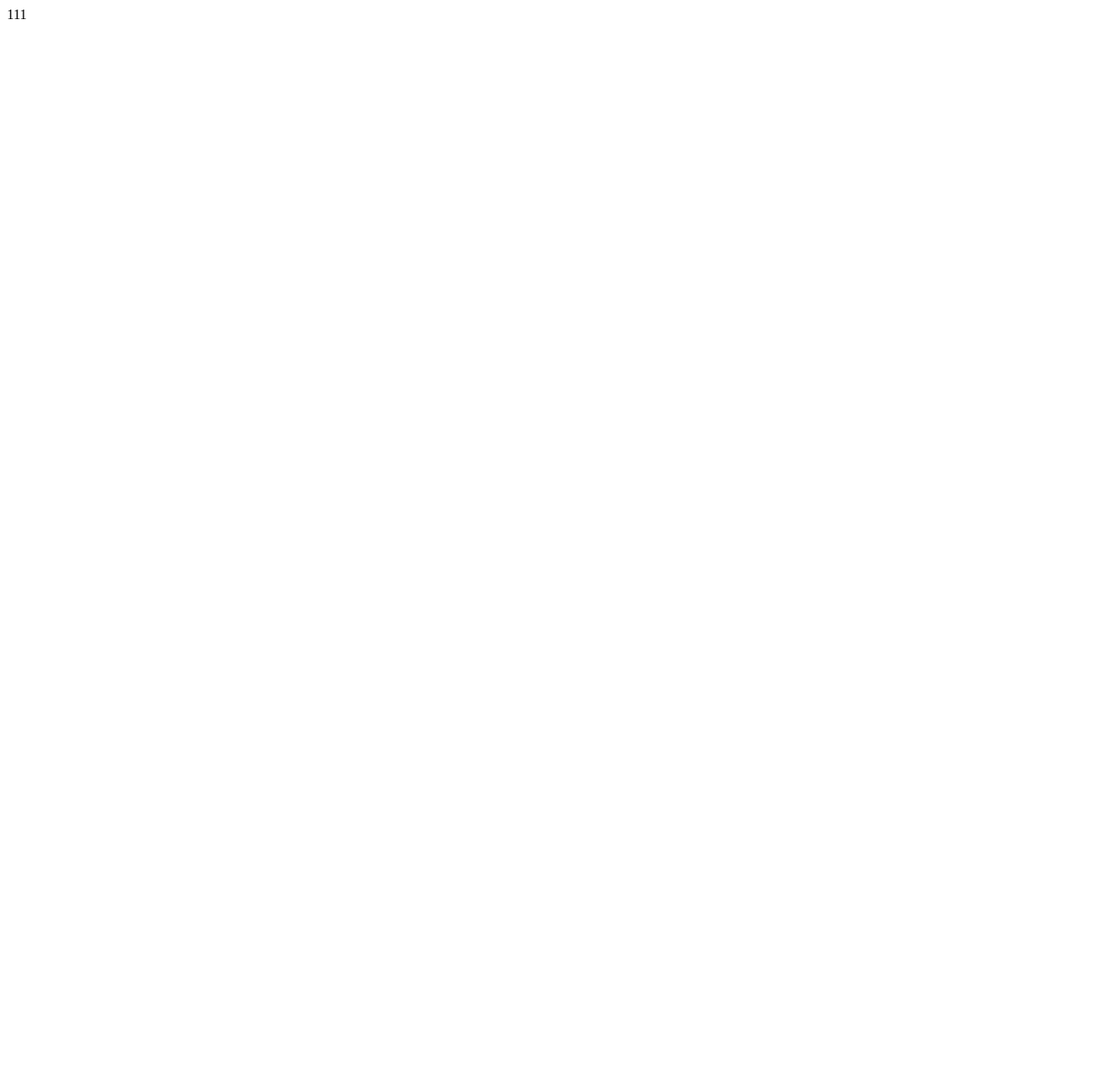
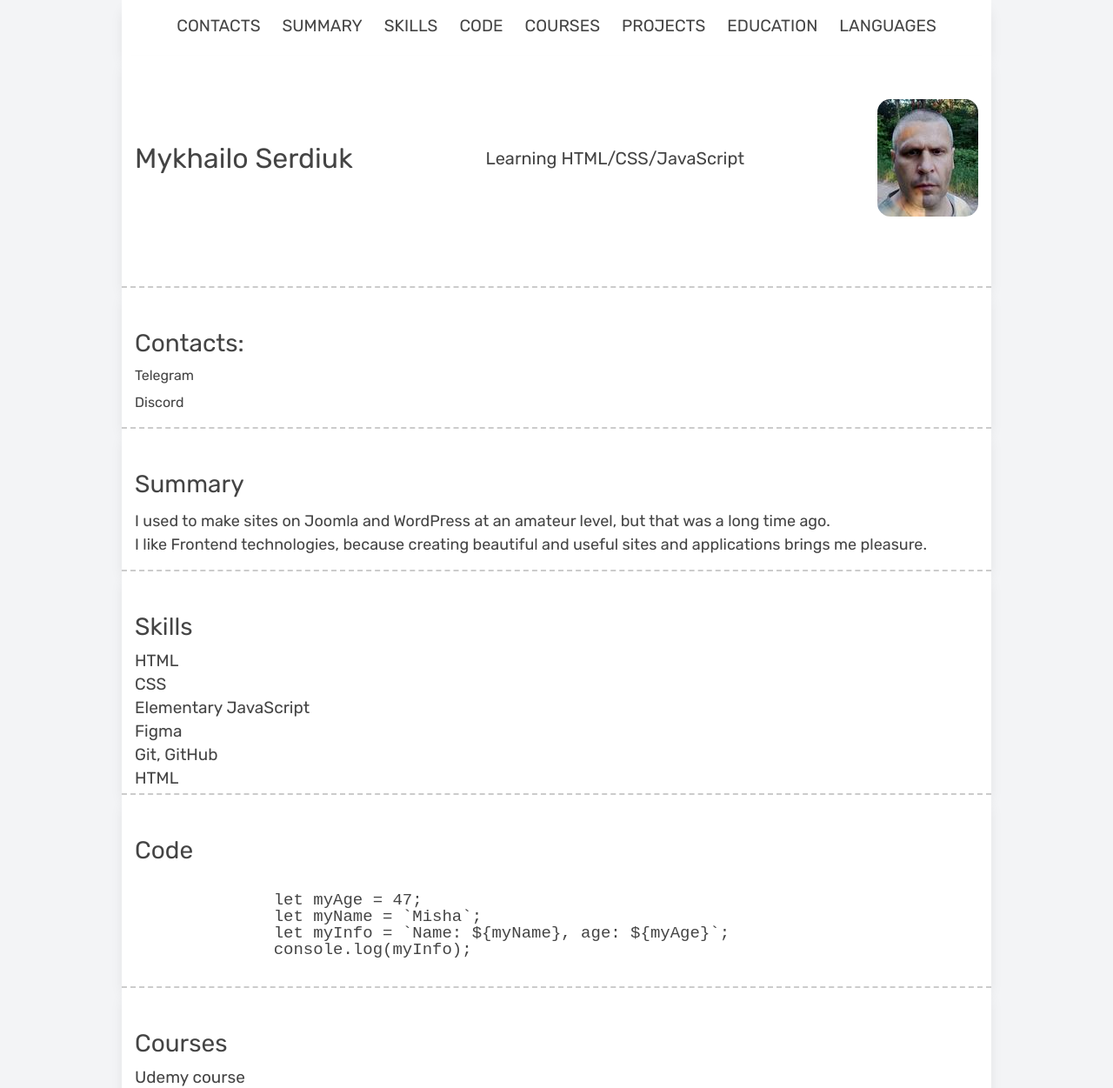
Before and after one commit to mishawebdev/rsschool-cv, a plain HTML site: page index.html in a window 1280 px wide. Shown: the top 1251 px of the page at 87% size. Before the commit the page ends 800 px from the top, so only its background shows below. Drawn offline with Linux system fonts and the light colour scheme.

Commit message:
feat: add html/css markup and content

```diff
--- /dev/null
+++ b/css/normalize.css
@@ -0,0 +1,91 @@
+*,
+*::before,
+*::after {
+  padding: 0;
+  margin: 0;
+  border: 0;
+  -webkit-box-sizing: border-box;
+  box-sizing: border-box;
+}
+
+*::before,
+*::after {
+  display: inline-block;
+}
+
+a {
+  text-decoration: none;
+  color: inherit;
+  display: inline-block;
+}
+
+li {
+  list-style: none;
+}
+
+img {
+  vertical-align: top;
+}
+
+h1,
+h2,
+h3,
+h4,
+h5,
+h6 {
+  font-weight: inherit;
+  font-size: inherit;
+}
+
+html,
+body {
+  line-height: 1;
+  height: 100%;
+}
+
+/* FORM */
+input,
+button,
+textarea {
+  font-family: inherit;
+  font-size: inherit;
+  line-height: inherit;
+}
+
+button {
+  color: inherit;
+  background-color: transparent;
+}
+
+button,
+select,
+option {
+  cursor: pointer;
+}
+
+input[type=text],
+input[type=email],
+input[type=tel],
+textarea {
+  -webkit-appearance: none;
+  -moz-appearance: none;
+  appearance: none;
+}
+
+.wrapper {
+  overflow: clip;
+  display: -webkit-box;
+  display: -ms-flexbox;
+  display: flex;
+  -webkit-box-orient: vertical;
+  -webkit-box-direction: normal;
+  -ms-flex-direction: column;
+  flex-direction: column;
+  min-height: 100%;
+}
+
+.wrapper main {
+  -webkit-box-flex: 1;
+  -ms-flex-positive: 1;
+  flex: 1;
+}
--- /dev/null
+++ b/css/style.css
@@ -0,0 +1,162 @@
+[class*="__container"] {
+  max-width: 1000px;
+  margin: 0 auto;
+  padding: 0 15px;
+  background-color: #fff;
+  box-shadow: 0px 10px 15px -3px rgba(0,0,0,0.1);
+}
+
+body {
+  background-color: #f3f4f6;
+  font-family: "Rubik", sans-serif;
+  color: #444444;
+}
+
+.menu__list {
+  display: flex;
+  justify-content: center;
+  width: 100%;
+  max-width: 970px;
+  padding: 15px 20px;
+  gap: 15px;
+}
+
+.menu__link {
+  font-size: 19px;
+  text-transform: uppercase;
+  padding: 5px 5px 10px;
+  transition: all 0.3s;
+  text-decoration: none;
+  position: relative;
+}
+
+.menu__link:hover {
+  background-color: #7d8ca0;
+  color: #fff;
+
+}
+
+.menu__link::before {
+  content: "";
+  position: absolute;
+  width: 100%;
+  height: 3px;
+  background-color: #0deec8;
+  top: 100%;
+  left: 0;
+  transform-origin: 100% 50%;
+  transform: scale3d(0, 1, 1);
+  transition: transform 0.3s;
+}
+
+.menu__link:hover::before {
+  transform-origin: 0% 50%;
+  transform: scale3d(1, 1, 1);
+}
+
+.main-block {
+}
+
+.main-block__title {
+  font-size: 32px;
+}
+
+.main-block__container {
+  display: flex;
+  justify-content: space-between;
+  align-items: center;
+  padding-top: 50px;
+  padding-bottom: 80px;
+  border-bottom: dashed 2px #ccc;
+}
+
+.main-block__subtitle {
+  font-size: 20px;
+
+}
+
+.main-block__image img {
+  display: inline-block;
+  border-radius: 15px;
+}
+
+.contacts__container,
+.summary__container,
+.skills__container,
+.code__container,
+.courses__container,
+.projects__container,
+.education__container,
+.language__container {
+  border-bottom: dashed 2px #ccc;
+}
+
+.contacts__list {
+  margin-bottom: 20px;
+}
+
+.contacts__secondary-title,
+.summary__title,
+.skills__title,
+.code__title,
+.courses__title,
+.projects__title,
+.education__title,
+.language__title {
+  font-size: 28px;
+  margin-bottom: 15px;
+  padding-top: 50px;
+}
+
+.contacts__item,
+.courses__item,
+.language__item {
+  margin-bottom: 15px;
+}
+
+.summary__text {
+  font-size: 18px;
+  line-height: 1.5;
+  margin-bottom: 15px;
+}
+
+.skills__item {
+  font-size: 19px;
+  margin-bottom: 8px;
+}
+
+.js-code {
+  font-size: 19px;
+}
+
+.courses__item {
+  font-size: 19px;
+}
+
+.projects__text {
+  margin-bottom: 15px;
+  font-size: 19px;
+}
+
+.education__university,
+.education__faculty {
+  font-size: 19px;
+  margin-bottom: 15px;
+}
+
+.language__item {
+  font-size: 19px;
+}
+
+.footer__container {
+  padding-top: 50px;
+  display: flex;
+  justify-content: space-between;
+  align-items: center;
+  padding-bottom: 50px;
+  font-size: 19px;
+}
+
+.link-logo img{
+  width: 80px;
+}
--- a/index.html
+++ b/index.html
@@ -1,11 +1,151 @@
 <!DOCTYPE html>
 <html lang="en">
+
 <head>
   <meta charset="UTF-8">
   <meta name="viewport" content="width=device-width, initial-scale=1.0">
   <title>CV Mykhailo Serdiuk</title>
+  <link rel="preconnect" href="https://fonts.googleapis.com">
+  <link rel="preconnect" href="https://fonts.gstatic.com" crossorigin>
+  <link href="https://fonts.googleapis.com/css2?family=Rubik:ital,wght@0,300..900;1,300..900&display=swap"
+    rel="stylesheet">
+  <link rel="icon" href="assets/favicon.ico" />
+  <link href="css/normalize.css" rel="stylesheet">
+  <link href="css/style.css" rel="stylesheet">
 </head>
+
 <body>
-  111
+  <div class="wrapper">
+    <header class="header">
+      <div class="header__container">
+        <nav class="header__menu menu">
+          <ul class="menu__list">
+            <li class="menu__item"><a class="menu__link" href="#">Contacts</a></li>
+            <li class="menu__item"><a class="menu__link" href="#">Summary</a></li>
+            <li class="menu__item"><a class="menu__link" href="#">Skills</a></li>
+            <li class="menu__item"><a class="menu__link" href="#">Code</a></li>
+            <li class="menu__item"><a class="menu__link" href="#">Courses</a></li>
+            <li class="menu__item"><a class="menu__link" href="#">Projects</a></li>
+            <li class="menu__item"><a class="menu__link" href="#">Education</a></li>
+            <li class="menu__item"><a class="menu__link" href="#">Languages</a></li>
+          </ul>
+        </nav>
+      </div>
+    </header>
+    <!-- ==================================================== -->
+    <main class="page">
+      <section class="page__main-block main-block">
+        <div class="main-block__container">
+          <h1 class="main-block__title">Mykhailo Serdiuk</h1>
+          <h2 class="main-block__subtitle">Learning HTML/CSS/JavaScript</h2>
+          <div class="main-block__image">
+            <img src="images/cv-foto.jpg" alt="Image of Mykhailo Serdiuk">
+          </div>
+        </div>
+      </section>
+
+      <section class="page__contacts contacts">
+        <div class="contacts__container">
+          <h2 class="contacts__secondary-title">Contacts:</h2>
+          <ul class="contacts__list">
+            <li class="contacts__item">
+              <a href="https://t.me/iron_mikes" target="_blank">Telegram</a>
+            </li>
+            <li class="contacts__item">
+              <a href="https://discordapp.com/users/misha_ms" target="_blank">Discord</a>
+            </li>
+          </ul>
+        </div>
+      </section>
+
+      <section class="page__summary summary">
+        <div class="summary__container">
+          <h2 class="summary__title">Summary</h2>
+          <p class="summary__text">
+            I used to make sites on Joomla and WordPress at an amateur level, but that was a long time ago.<br>
+            I like Frontend technologies, because creating beautiful and useful sites and applications brings me
+            pleasure.
+          </p>
+        </div>
+      </section>
+
+      <section class="page__skills skills">
+        <div class="skills__container">
+          <h2 class="skills__title">Skills</h2>
+          <ul class="skills__list">
+            <li class="skills__item">HTML</li>
+            <li class="skills__item">CSS</li>
+            <li class="skills__item">Elementary JavaScript</li>
+            <li class="skills__item">Figma</li>
+            <li class="skills__item">Git, GitHub</li>
+            <li class="skills__item">HTML</li>
+          </ul>
+        </div>
+      </section>
+
+      <section class="page__code code">
+        <div class="code__container">
+          <h2 class="code__title">Code</h2>
+          <pre>
+            <code class="js-code">
+              let myAge = 47;
+              let myName = `Misha`;
+              let myInfo = `Name: ${myName}, age: ${myAge}`;
+              console.log(myInfo);
+            </code>
+          </pre>
+        </div>
+      </section>
+
+      <section class="page__courses courses">
+        <div class="courses__container">
+          <h2 class="courses__title">Courses</h2>
+          <ul class="courses__list">
+            <li class="courses__item"><a href="https://www.udemy.com/course/advanced-css-and-sass/"
+                target="_blank">Udemy course</a></li>
+
+            <li class="courses__item"><a href="https://edu.fls.guru/" target="_blank">Freelancer Life Style</a></li>
+          </ul>
+        </div>
+      </section>
+
+      <section class="page__projects projects">
+        <div class="projects__container">
+          <h2 class="projects__title">Projects</h2>
+          <p class="projects__text">Will be soon...</p>
+        </div>
+      </section>
+
+      <section class="page__education education">
+        <div class="education__container">
+          <h2 class="education__title">Education</h2>
+          <div class="education__university">Kyiv National Linguistic University</div>
+          <div class="education__faculty">Faculty of German Language</div>
+        </div>
+      </section>
+
+      <section class="page__language language">
+        <div class="language__container">
+          <h2 class="language__title">Spoken Languages</h2>
+          <ul class="language__list">
+            <li class="language__item">Ukrainian: native</li>
+            <li class="language__item">English : A2</li>
+            <li class="language__item">German: B1</li>
+            <li class="language__item">Russian: fluent</li>
+          </ul>
+        </div>
+      </section>
+    </main>
+
+    <!-- ==================================================== -->
+    <footer class="footer">
+      <div class="footer__container">
+        <div class="year">2024</div>
+        <a href="https://github.com/mishawebdev" target="_blank">GitHub</a>
+        <a href="https://rs.school/courses/javascript-ru" class="link-logo" target="_blank"><img class="logo" src="images/rs-school-logo.png" alt="logo of rs school"></a>
+      </div>
+    </footer>
+  </div>
 </body>
+
 </html>
```
Also changed, not shown: images/rs-school-logo.png (added), style.css (deleted).
